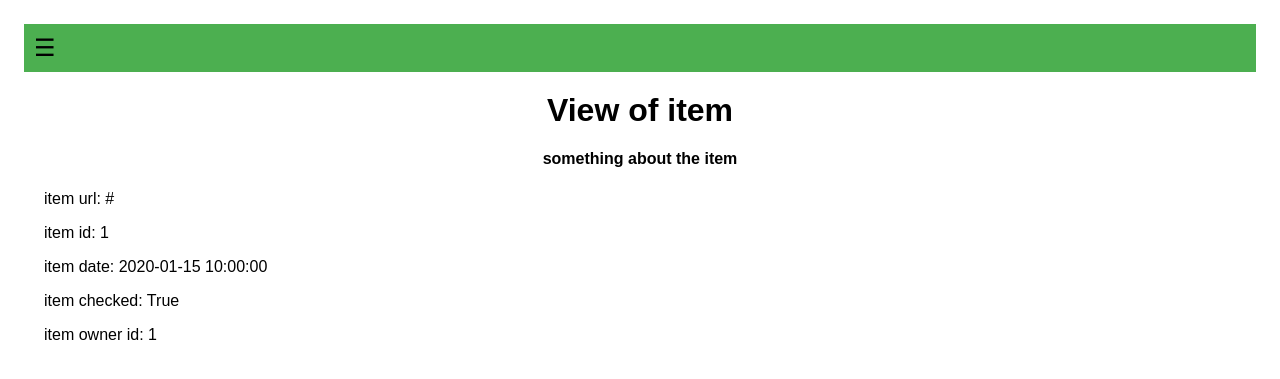
After one commit to simo-nr/wishlist, a Flask app: page /view_item/1 in a window 1280 px wide. The commit adds this page. Shown: the top 379 px of the page. Run offline with Flask 3, Linux system fonts and the light colour scheme; a user stored in the database is signed in; tables that the repository leaves empty hold one stand-in row (values such as "Sample post").

Commit message:
adds view item page

```diff
--- a/app.py
+++ b/app.py
@@ -78,15 +78,31 @@ def index():
     return render_template('index.html', user=current_user.username, items=items)
 
 
-@app.route('/view/<int:id>', methods=['POST', 'GET'])
+@app.route('/view_user/<int:id>', methods=['POST', 'GET'])
 @login_required
-def view(id):
+def view_user(id):
     viewing_user = load_user(id)
     if current_user == viewing_user:
         print("viewing user was equal")
         return redirect('/')
     items = WishlistItem.query.filter_by(user=viewing_user).order_by(WishlistItem.date_created).all()
-    return render_template('view.html', items = items)
+    return render_template('view_user.html', items=items)
+
+@app.route('/view_item/<int:id>', methods=['POST', 'GET'])
+@login_required
+def view_item(id):
+    viewing_item = WishlistItem.query.get_or_404(id)
+    return render_template('view_item.html', item=viewing_item)
+
+@app.route('/edit_item/<int:id>', methods=['POST', 'GET'])
+@login_required
+def edit_item(id):
+    edit_item = WishlistItem.query.get_or_404(id)
+    owner_of_item = load_user(edit_item.user_id)
+    if current_user != owner_of_item:
+        print("user does not own item")
+        return redirect('/')
+    return render_template('edit_item.html', item=edit_item)
 
 @app.route('/new', methods=['POST', 'GET'])
 @login_required
--- a/templates/index.html
+++ b/templates/index.html
@@ -21,6 +21,8 @@
                     <td>{{ item.url }}</td>
                     <td>{{ item.date_created.date() }}</td>
                     <td>
+                        <a href="/view_item/{{item.id}}">View</a>
+                        <br>
                         <a href="/delete/{{item.id}}">Delete</a>
                         <br>
                         <a href="/update/{{item.id}}">Update</a>
--- /dev/null
+++ b/templates/view_item.html
@@ -0,0 +1,21 @@
+{% extends 'base.html' %}
+
+{% block body %}
+<div class="content">
+    <h1 style="text-align: center">View of item</h1>
+
+    <h4 style="text-align: center">something about the item</h4>
+
+    <p>item url: {{ item.url }}</p>
+    <p>item id: {{ item.id }}</p>
+    <p>item date: {{ item.date_created }}</p>
+    <p>item checked: {{ item.checked_off }}</p>
+    <p>item owner id: {{ item.user_id }}</p>
+</div>
+
+<script>
+
+
+</script>
+
+{% endblock %}
```
Also changed, not shown: db_startup.py (+0 -8 lines), templates/view_user.html (renamed from templates/view.html).
